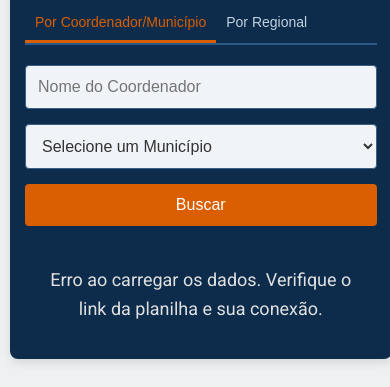
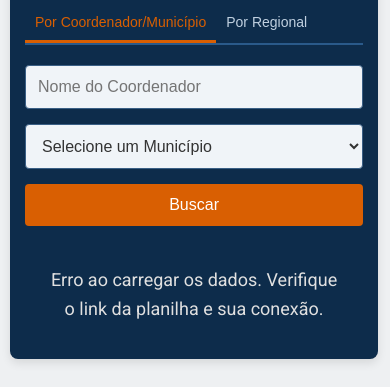
Before and after one commit to defesacivil-es/contatos, a plain HTML site: page index.html in a window 390 px wide. Shown: the part 457-844 px from the top of the page. Drawn offline with Linux system fonts and the light colour scheme; no server answers.

Commit message:
Update CSS

```diff
--- a/style.css
+++ b/style.css
@@ -311,9 +311,11 @@ p {
 @media (max-width: 768px) {
     body {
         padding: 10px;
+        margin-right: 14px;
     }
     .container {
-        padding: 20px;
+        padding: 0px;
+
     }
     .head {
         flex-direction: column;
```
